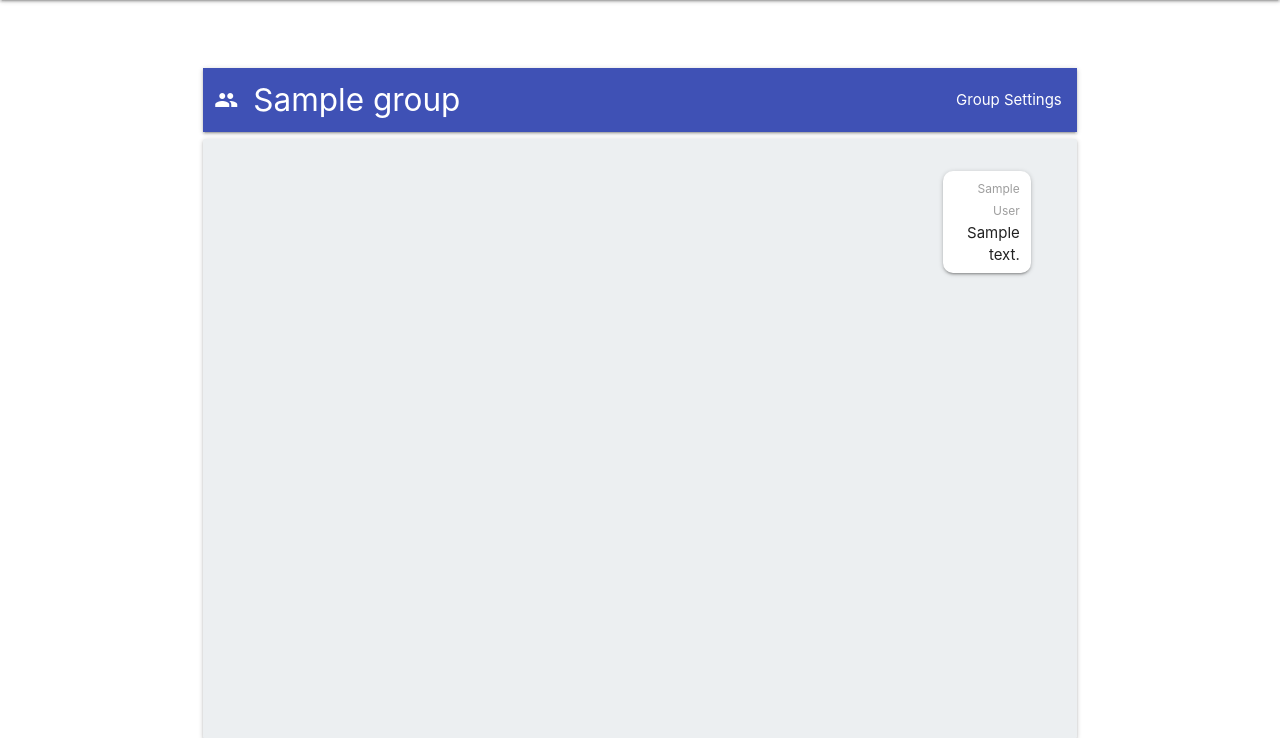
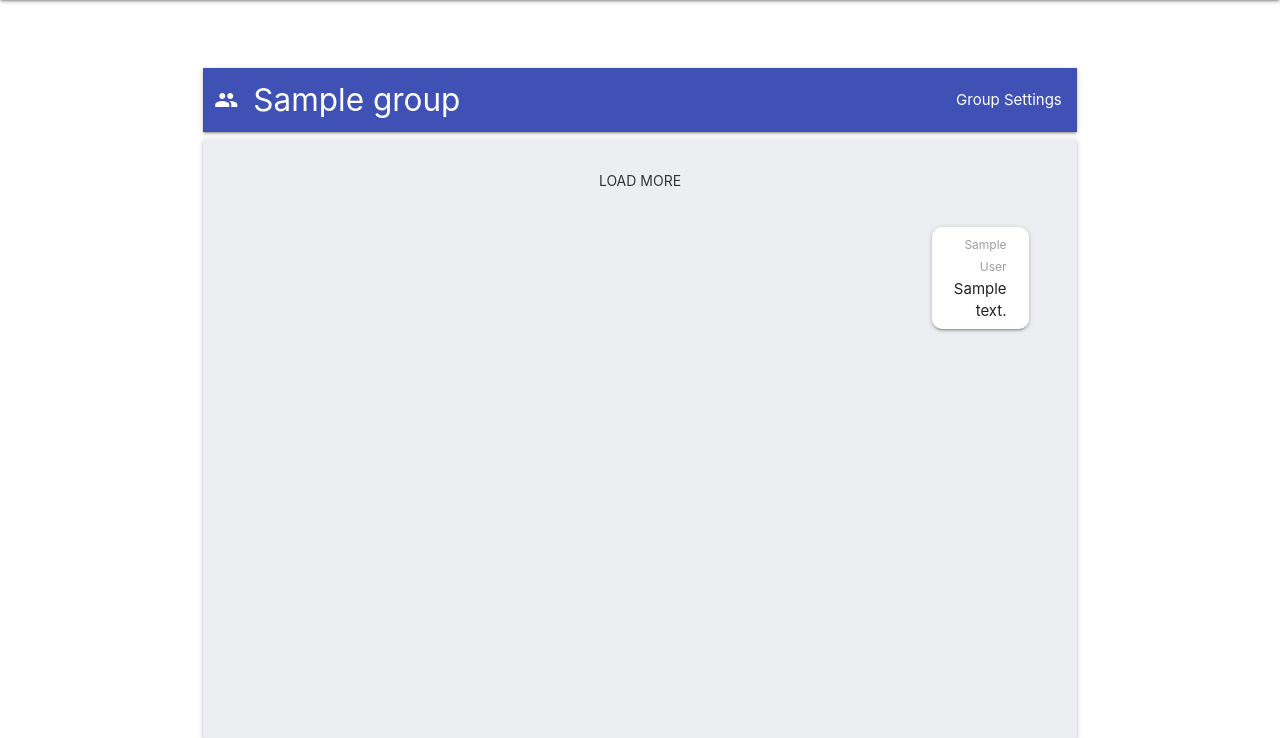
Before and after one commit to rohan-97/group-chat, a Flask app: page /group/1 in a window 1280 px wide. Shown: the part 64-802 px from the top of the page. Run offline with Flask 2, Linux system fonts and the light colour scheme; the visitor is signed in with stand-in values (Sample User, id 1); tables that the repository leaves empty hold one stand-in row (values such as "Sample post").

Commit message:
Adding load more functionality in chat messages

```diff
--- a/chat_app/static/css/chatpage.css
+++ b/chat_app/static/css/chatpage.css
@@ -21,3 +21,7 @@ div#chat-panel {
     width: auto;
     max-width: 70%;
 }
+
+div#chat-message-content {
+    margin-right: 16px;
+}
--- a/chat_app/static/js/chatpage.js
+++ b/chat_app/static/js/chatpage.js
@@ -1,8 +1,9 @@
 messages = []
 page_no = 0
+group_id = null
 current_user_id = null
 
-function populate_with_recent_messages(group_id) {
+function populate_with_recent_messages() {
     fetch('/api/message/'+group_id+"/"+page_no, {
         method: 'GET',
         headers: {
@@ -16,6 +17,9 @@ function populate_with_recent_messages(group_id) {
             msg_node = build_message(element.user_id, element.user_name, element.message);
             root_node.insertBefore(msg_node, root_node.children[0])
         });
+        if(data.length != 0){
+            root_node.insertBefore(get_load_more_button(), root_node.children[0])
+        }
         page_no += 1
         console.log(messages)
 
@@ -23,6 +27,23 @@ function populate_with_recent_messages(group_id) {
     .catch((error) => {
         M.toast({html:error})
     });
+}
+
+function load_more_messages() {
+    ele = document.querySelector('#load-more-button')
+    ele.remove()
+    populate_with_recent_messages()
+}
+
+function get_load_more_button() {
+    // <div class="row center">
+    //   <a class="waves-effect waves-teal btn-flat">Load More</a>
+    // </div>
+    root_div = document.createElement('div');
+    root_div.className = "row center"
+    root_div.id = "load-more-button"
+    root_div.innerHTML = '<a class="waves-effect waves-teal btn-flat" onclick="load_more_messages()">Load More</a>'
+    return root_div
 }
 
 function build_message(user_id, username, message) {
--- a/chat_app/templates/group_chat_page.html
+++ b/chat_app/templates/group_chat_page.html
@@ -23,7 +23,6 @@
       <!-- Messages -->
 
       <div class="messages" id="root-message-element">
-
       </div>
 
       <!-- end messages -->
@@ -45,6 +44,7 @@
 <script src="{{url_for('static', filename='js/chatpage.js')}}"></script>
 <script>
   current_user_id = '{{session_data.user_id}}';
-  populate_with_recent_messages('{{group.gid}}');
+  group_id = '{{group.gid}}';
+  populate_with_recent_messages();
 </script>
 {% endblock %}
--- a/chat_app/templates/group_settings.html
+++ b/chat_app/templates/group_settings.html
@@ -15,7 +15,7 @@
     </nav>
     <div class="card-panel blue-grey lighten-5">
       <div class="row">
-        <form class="col s12" method="PUT">
+        <form class="col s12" id="ser" method="POST" action="{{url_for('edit_group_page', group_id=group.gid)}}">
           <div class="row">
             <div class="input-field col s12 ">
               <input id="icon_prefix" type="text" name="groupname" class="validate"/>
@@ -26,7 +26,7 @@
               <label for="textarea1">Group description</label>
             </div>
             <div class="col s12 m12 spacing-vertical">
-              <button class="btn waves-effect waves-light col s12 m12" id="create-group-button" type="submit" name="submit">Update!</button>
+              <input class="btn waves-light col s12 m12" id="create-group-button" type="submit" name="submit" value="Update!"></input>
             </div>
           </div>
         </form>
--- a/chat_app/view/groups.py
+++ b/chat_app/view/groups.py
@@ -18,7 +18,7 @@ def create_group_page():
         process_flash(res, message)
         return redirect('/dashboard')
 
-@app.route("/edit_group/<int:group_id>", methods=["GET", "PUT"])
+@app.route("/edit_group/<int:group_id>", methods=["GET", "POST"])
 def edit_group_page(group_id:int):
     if request.method == "GET":
         group_info = fetch_groups_by_gid(group_id=group_id)
@@ -30,6 +30,7 @@ def edit_group_page(group_id:int):
                 is_current_user_admin= is_curr_user_group_admin,
                 is_user_group_admin=is_user_group_admin)
     else:
+        print(f"Here")
         grp_name = request.form.get("groupname")
         grp_description = request.form.get("groupdesc")
         if not grp_name:
--- a/chat_app/view/messages.py
+++ b/chat_app/view/messages.py
@@ -19,7 +19,7 @@ def message_manager():
 def get_messages(group_id:int, page_number:int=0):
     if not is_user_part_of_group(session.get('user_id'), group_id):
         return prepare_json_response(401, "User is not part of group")
-    res, messages = fetch_recent_messages(group_id=group_id, records=10, page_no=page_number)
+    res, messages = fetch_recent_messages(group_id=group_id, records=5, page_no=page_number)
     if not res:
         return prepare_json_response(400, messages)
     response = []
```
